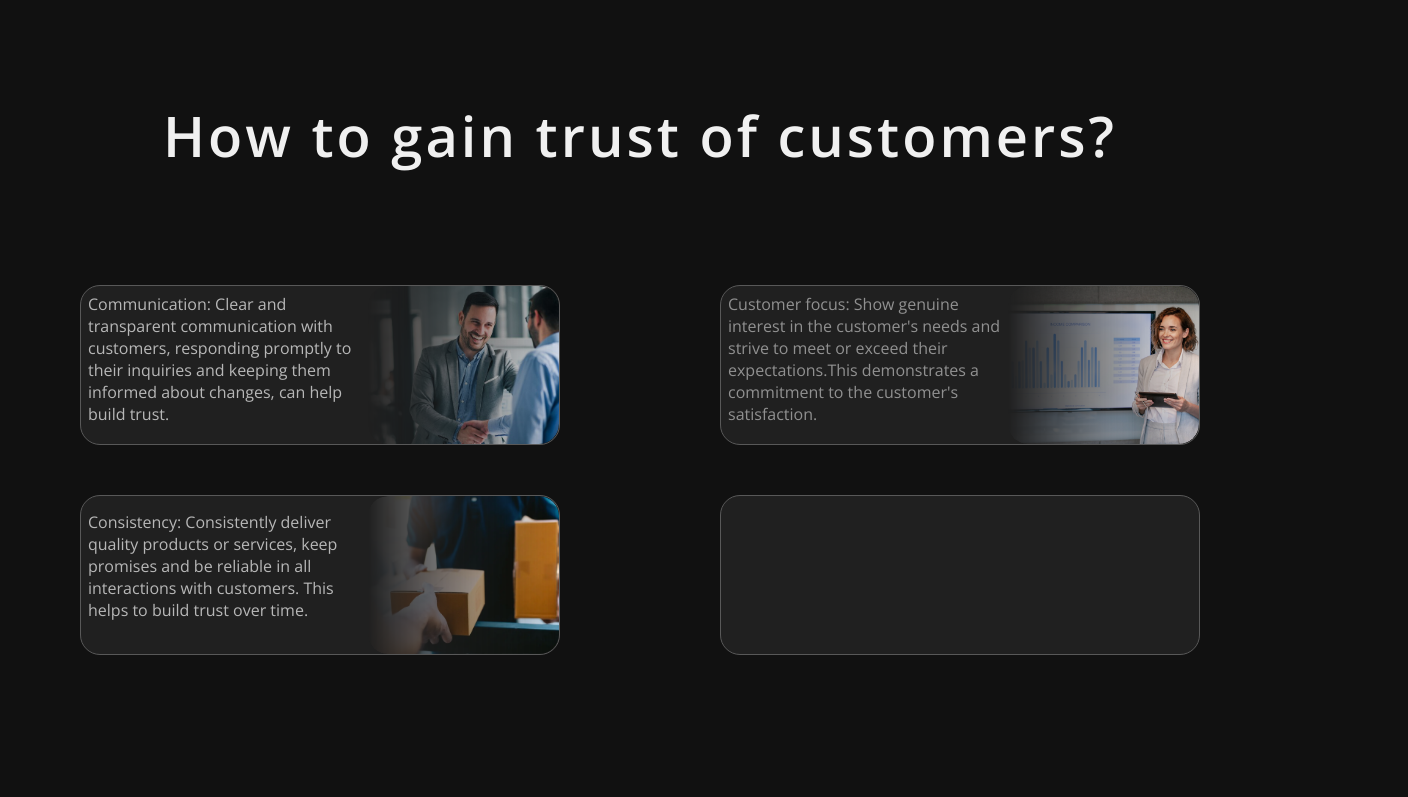
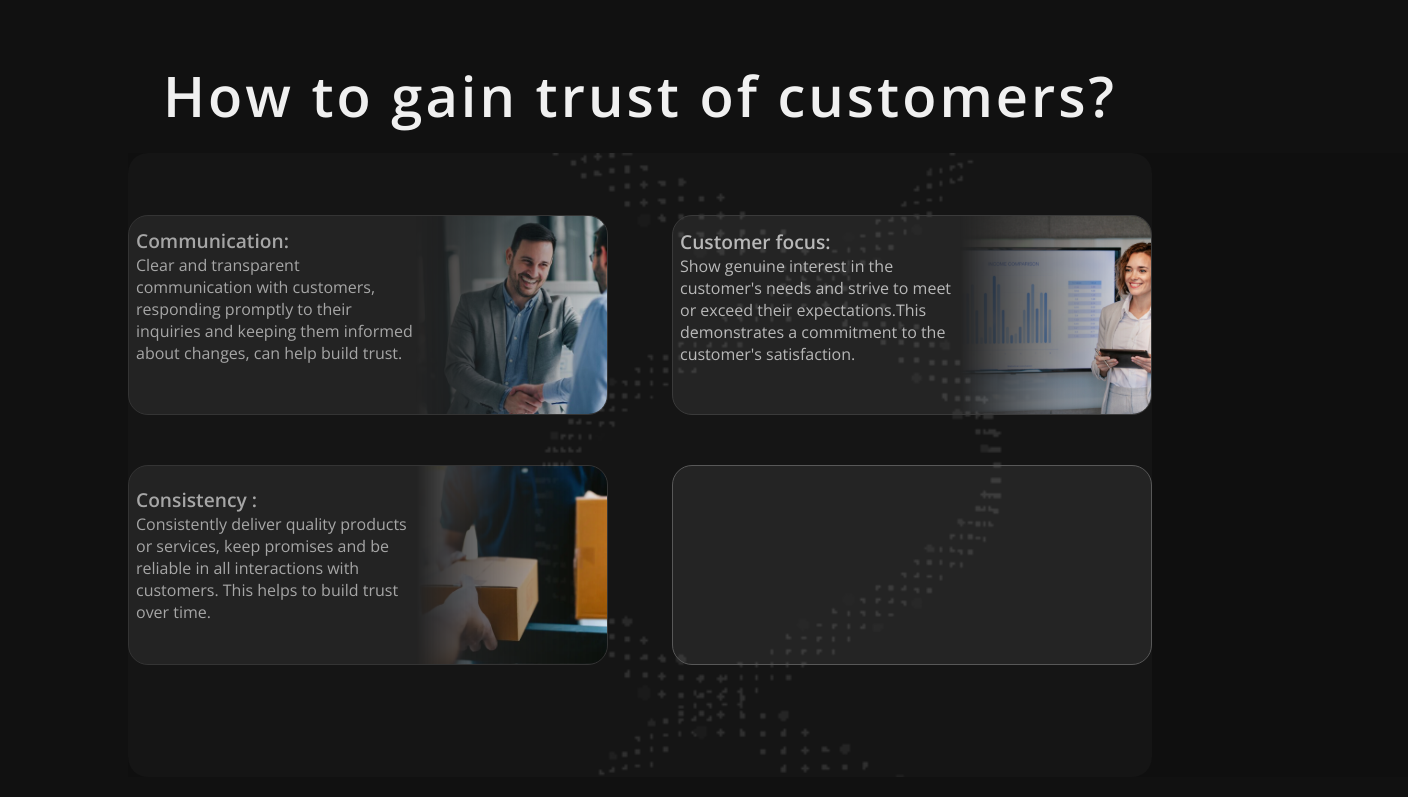
Before and after one commit to theMajorKimono/Careo, a plain HTML site: page index.html in a window 1280 px wide. Shown: the part 803-1600 px from the top of the page, 1408 px wide, since content can reach past the window. Drawn offline with nearby package versions, Linux system fonts and the light colour scheme.

Commit message:
background and cards changes

```diff
--- a/index.html
+++ b/index.html
@@ -13,13 +13,11 @@
     <!-- resources -->
     <link rel="preconnect" href="https://fonts.googleapis.com">
     <link rel="preconnect" href="https://fonts.gstatic.com" crossorigin>
-    <link href="https://fonts.googleapis.com/css2?family=Nunito:wght@500&display=swap" rel="stylesheet">
+    <link rel="preconnect" href="https://fonts.gstatic.com" crossorigin>
+    <link href="https://fonts.googleapis.com/css2?family=Open+Sans:wght@400;600&display=swap" rel="stylesheet">
     <link rel="preconnect" href="https://fonts.googleapis.com">
     <link rel="preconnect" href="https://fonts.gstatic.com" crossorigin>
-    <link href="https://fonts.googleapis.com/css2?family=Rowdies:wght@300&display=swap" rel="stylesheet">
-    <link rel="preconnect" href="https://fonts.googleapis.com">
-    <link rel="preconnect" href="https://fonts.gstatic.com" crossorigin>
-    <link href="https://fonts.googleapis.com/css2?family=Open+Sans:wght@400;600&display=swap" rel="stylesheet">
+    <link href="https://fonts.googleapis.com/css2?family=Montserrat:wght@400;500;700&display=swap" rel="stylesheet">
 </head>
 
 <body>
@@ -41,25 +39,34 @@
             </div>
         </div>
         <div class="section-two">
-            <div class="bg-menu-pattern"></div>
             <h1 class="heading">How to gain trust of customers?</h1>
             <div class="cards">
+                <img class="dna-img" src="./images/dna.gif" alt="">
                 <div class="cards-left">
                     <div class="card1">
-                        <p>Communication: Clear and transparent communication with customers, responding promptly to
-                            their inquiries and keeping them informed about changes, can help build trust.</p>
+                        <p><span class="consistency">Communication:</span>
+                            <br> Clear and transparent communication with customers, responding promptly to
+                            their inquiries and keeping them informed about changes, can help build trust.
+                        </p>
                         <img class="handshake" src="./images/handshake.jpg" alt="">
                     </div>
                     <div class="card2">
-                        <p>Consistency: Consistently deliver quality products or services, keep promises and be reliable
-                            in all interactions with customers. This helps to build trust over time.</p>
+                        <p><span class="consistency">Consistency : </span>
+                            <br>
+                            Consistently deliver quality products or services, keep promises and be reliable
+                            in all interactions with customers. This helps to build trust over time.
+                        </p>
                         <img class="package" src="./images/package.jpeg" alt="">
                     </div>
                 </div>
                 <div class="cards-right">
                     <div class="card3">
-                        <p>Customer focus: Show genuine interest in the customer's needs and strive to meet or exceed
-                            their expectations.This demonstrates a commitment to the customer's satisfaction.</p>
+                        <p><span class="consistency">Customer focus:</span>
+                            <br> Show genuine interest in the customer's needs and strive to meet
+                            or
+                            exceed
+                            their expectations.This demonstrates a commitment to the customer's satisfaction.
+                        </p>
                         <img class="presentation" src="./images/presentation.jpg" alt="">
                     </div>
                     <div class="card4">
--- a/styles/style.css
+++ b/styles/style.css
@@ -133,36 +133,35 @@ body {
     align-items: center;
 }
 
-/* .bg-menu-pattern {
-    margin-top: 100vh;
-    height: 100vh;
-    width: 100vw;
-    background: radial-gradient(rgba(2255, 200, 200, 0.5) 4%,
-            transparent 9%);
-    background-position: 0% 0%;
-    background-size: 12vmin 12vmin;
-    position: absolute;
-    left: 0px;
-    top: 0px;
-    z-index: 1;
-} */
-
 .heading {
     padding: 20px;
     color: var(--primary--);
     font-family: 'Open Sans', sans-serif;
     font-size: 7vh;
-    margin-top: 10vh;
+    margin-top: 5vh;
     letter-spacing: 3px;
     z-index: 2;
+    font-weight: 600;
 }
 
 .cards {
-    width: 100%;
-    height: 100%;
+    width: 80vw;
+    height: 78vh;
     display: flex;
     flex-direction: row;
     z-index: 3;
+    background-color: #ffffff07;
+    border-radius: 20px;
+    overflow: hidden;
+}
+
+.dna-img {
+    position: absolute;
+    z-index: 0;
+    opacity: 0.1;
+    width: 100%;
+    height: 78vh;
+    object-fit: cover;
 }
 
 .cards-left {
@@ -172,60 +171,74 @@ body {
     height: 100%;
     align-items: center;
     justify-content: center;
-
+    margin-right: 5vw;
 }
 
 .card1 {
     width: 60vh;
-    height: 20vh;
+    height: 25vh;
     background-color: #ffffff10;
     margin-bottom: 50px;
     border-radius: 20px;
-    border: 1px solid #585858;
+    border: 1px solid #3a3a3a;
     display: flex;
     cursor: pointer;
     transition: all 0.5s ease-in-out;
+    overflow: hidden;
 }
 
 .card1:hover {
     transform: translate(20px)
 }
 
+.card1:hover .handshake {
+    filter: blur(2px);
+}
+
 .card1 p {
     width: 60%;
-    padding: 7px 0 0 7px;
+    padding: 11px 0 0 7px;
     color: #ffffffad;
     font-family: 'Open Sans', sans-serif;
-
 }
 
 .handshake {
     width: 40%;
     height: 100%;
     object-fit: cover;
-    border-radius: 20px;
     -webkit-mask-image: linear-gradient(90deg, rgba(2, 0, 36, 0) 0%, rgba(0, 0, 0, 1) 100%);
+    transition: all 0.5s ease-in-out;
 }
 
 .card2 {
     width: 60vh;
-    height: 20vh;
+    height: 25vh;
     background-color: #ffffff10;
     margin-bottom: 50px;
     border-radius: 20px;
-    border: 1px solid #585858;
+    border: 1px solid #3a3a3a;
     display: flex;
     cursor: pointer;
     transition: all 0.5s ease-in-out;
+    overflow: hidden;
 }
 
 .card2:hover {
     transform: translate(20px);
 }
 
+.card2:hover .package {
+    filter: blur(2px);
+}
+
+.consistency {
+    font-weight: 600;
+    font-size: larger;
+}
+
 .card2 p {
     width: 60%;
-    padding: 15px 0 0 7px;
+    padding: 20px 0 0 7px;
     color: #ffffffad;
     font-family: 'Open Sans', sans-serif;
 }
@@ -234,8 +247,8 @@ body {
     width: 40%;
     height: 100%;
     object-fit: cover;
-    border-radius: 20px;
     -webkit-mask-image: linear-gradient(90deg, rgba(2, 0, 36, 0) 0%, rgba(0, 0, 0, 1) 100%);
+    transition: all 0.5s ease-in-out;
 }
 
 .cards-right {
@@ -245,28 +258,34 @@ body {
     height: 100%;
     align-items: center;
     justify-content: center;
+    z-index: 2;
 }
 
 .card3 {
     width: 60vh;
-    height: 20vh;
+    height: 25vh;
     background-color: #ffffff10;
     margin-bottom: 50px;
     border-radius: 20px;
-    border: 1px solid #585858;
+    border: 1px solid #3a3a3a;
     display: flex;
     cursor: pointer;
     transition: all 0.5s ease-in-out;
+    overflow: hidden;
 }
 
 .card3:hover {
     transform: translate(20px);
 }
 
+.card3:hover .presentation {
+    filter: blur(2px);
+}
+
 .card3 p {
     width: 60%;
-    padding: 7px 0 0 7px;
-    color: #ffffff81;
+    padding: 12px 0 0 7px;
+    color: #ffffffad;
     font-family: 'Open Sans', sans-serif;
 }
 
@@ -274,13 +293,13 @@ body {
     width: 40%;
     height: 100%;
     object-fit: cover;
-    border-radius: 20px;
     -webkit-mask-image: linear-gradient(90deg, rgba(2, 0, 36, 0) 0%, rgba(0, 0, 0, 1) 100%);
+    transition: all 0.5s ease-in-out;
 }
 
 .card4 {
     width: 60vh;
-    height: 20vh;
+    height: 25vh;
     background-color: #ffffff10;
     margin-bottom: 50px;
     border-radius: 20px;
```
Also changed, not shown: images/dna.gif (added).
